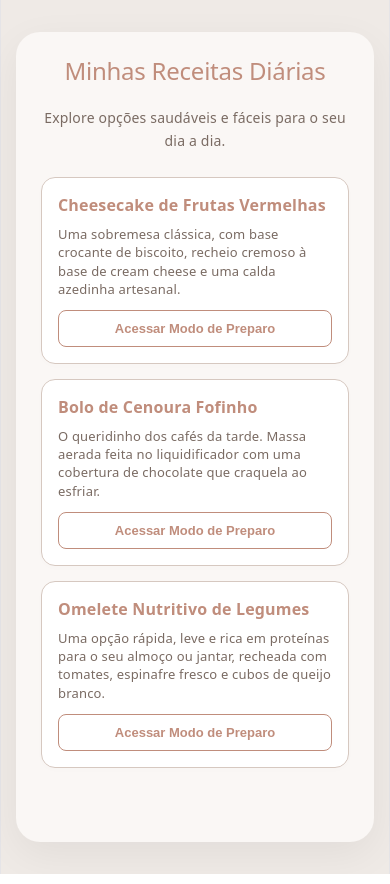
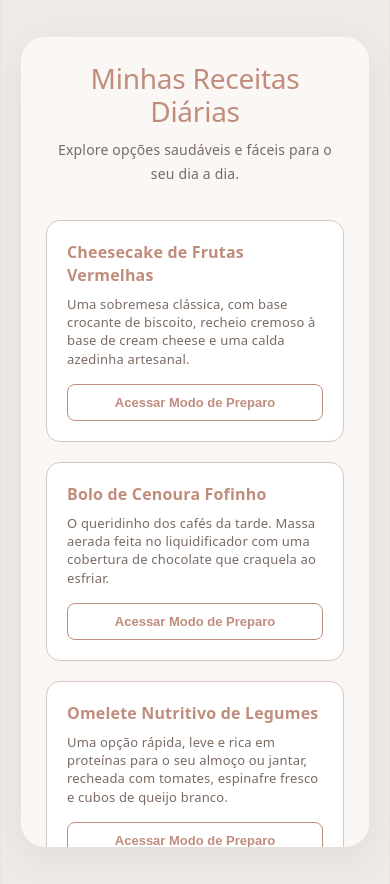
Before and after one commit to giuliasza/salvia-frontend, a React (Vite) app: page / in a window 390 px wide. Built offline with nearby package versions, Linux system fonts and the light colour scheme.

Commit message:
fix: responsividade e alert

```diff
--- a/src/App.jsx
+++ b/src/App.jsx
@@ -1,12 +1,14 @@
 import React, { useState, useRef, useEffect } from 'react';
 
+// Paleta de Cores do Figma (Soft / Terracota / Sage)
 const COLORS = {
-  bg: '#FAF7F5',       // Creme de fundo
-  terracotta: '#C08D7C', // Títulos, Destaques e Botões Principais
-  sage: '#8C9C84',      // Verde para feedback positivo e status
-  border: '#D6C8C0',    // Bordas delicadas dos cards
-  text: '#7A6B63',      // Texto principal acessível
-  inputBg: '#FFFFFF'    // Fundo dos campos de entrada
+  bg: '#FAF7F5',
+  terracotta: '#C08D7C',
+  sage: '#8C9C84',
+  border: '#D6C8C0',
+  text: '#7A6B63',
+  inputBg: '#FFFFFF',
+  error: '#D98E82'       // Terracota suave para avisos de erro
 };
 
 const RECIPES_DATA = {
@@ -27,12 +29,36 @@ const RECIPES_DATA = {
 };
 
 function App() {
+  // --- MONITOR DE RESPONSIVIDADE DINÂMICO ---
+  const [windowWidth, setWindowWidth] = useState(window.innerWidth);
+
+  useEffect(() => {
+    const handleResize = () => setWindowWidth(window.innerWidth);
+    window.addEventListener('resize', handleResize);
+    return () => window.removeEventListener('resize', handleResize);
+  }, []);
+
+  const isDesktop = windowWidth > 768;
+
+  // --- ESTADOS DE NAVEGAÇÃO ---
   const [currentPage, setCurrentPage] = useState('camuflagem');
   const [authMode, setAuthMode] = useState('signup');
   const [activeRecipe, setActiveRecipe] = useState(null);
   const [showUploadModal, setShowUploadModal] = useState(false);
   const [viewMode, setViewMode] = useState('list');
 
+  // --- ESTADO DO SISTEMA DE NOTIFICAÇÃO (TOAST) ---
+  const [toast, setToast] = useState({ show: false, message: '', type: 'success' });
+
+  // Função auxiliar para disparar avisos fluidos na tela
+  const triggerNotification = (message, type = 'success') => {
+    setToast({ show: true, message, type });
+    setTimeout(() => {
+      setToast(prev => ({ ...prev, show: false }));
+    }, 3500);
+  };
+
+  // --- ESTADOS DE SISTEMA E INPUTS ---
   const [carregando, setCarregando] = useState(false);
   const [progresso, setProgresso] = useState(0);
   const [arquivosReais, setArquivosReais] = useState([]);
@@ -40,17 +66,15 @@ function App() {
   const [regNome, setRegNome] = useState('');
   const [regCpf, setRegCpf] = useState('');
   const [regSenha, setRegSenha] = useState('');
-
   const [loginSenha, setLoginSenha] = useState('');
 
   const videoRef = useRef(null);
   const canvasRef = useRef(null);
 
-  const BACKEND_URL = "https://aegis-backendd.up.railway.app";
+  const BACKEND_URL = "https://5olqwefd.up.railway.app";
 
   const verificarSeExisteCadastro = () => {
-    const cadastro = localStorage.getItem('salvia_user_password');
-    return cadastro !== null;
+    return localStorage.getItem('salvia_user_password') !== null;
   };
 
   const handleVerReceita = (recipeKey) => {
@@ -69,26 +93,25 @@ function App() {
   const handleCadastro = (e) => {
     e.preventDefault();
     if (!regNome || !regCpf || !regSenha) {
-      alert("Por favor, preencha todos os campos.");
+      triggerNotification("Por favor, preencha todos os campos.", "error");
       return;
     }
     localStorage.setItem('salvia_user_name', regNome);
     localStorage.setItem('salvia_user_cpf', regCpf);
     localStorage.setItem('salvia_user_password', regSenha);
 
-    alert("Usuária registrada com sucesso no ID criptografado!");
+    triggerNotification("Perfil de acesso configurado com sucesso!", "success");
     setCurrentPage('vault');
   };
 
   const handleLogin = (e) => {
     e.preventDefault();
-    const senhaSalva = localStorage.getItem('salvia_user_password');
-
-    if (loginSenha === senhaSalva) {
+    if (loginSenha === localStorage.getItem('salvia_user_password')) {
+      triggerNotification("Chave validada. Bem-vinda de volta!", "success");
       setCurrentPage('vault');
       setLoginSenha('');
     } else {
-      alert("Senha incorreta. Acesso negado.");
+      triggerNotification("Chave de acesso incorreta. Tente novamente.", "error");
     }
   };
 
@@ -130,14 +153,16 @@ function App() {
 
       if (response.ok) {
         setTimeout(() => {
-          alert("Documento criptografado e salvo na Magalu Cloud!");
+          triggerNotification("Documento criptografado e salvo na Magalu Cloud!", "success");
           setShowUploadModal(false);
           setProgresso(0);
           carregarArquivosDoCofre();
         }, 500);
+      } else {
+        triggerNotification("Erro na validação do arquivo pelo servidor.", "error");
       }
     } catch (error) {
-      alert("Erro ao enviar arquivo para o servidor.");
+      triggerNotification("Falha de conexão. O servidor está offline?", "error");
     } finally {
       setCarregando(false);
     }
@@ -173,9 +198,12 @@ function App() {
         document.body.appendChild(link);
         link.click();
         document.body.removeChild(link);
+        triggerNotification("Download iniciado com segurança!", "success");
+      } else {
+        triggerNotification("Não foi possível obter a autorização de download.", "error");
       }
     } catch (error) {
-      alert("Erro ao baixar o arquivo.");
+      triggerNotification("Erro ao processar o download do arquivo.", "error");
     }
   };
 
@@ -186,33 +214,84 @@ function App() {
     }
   }, [viewMode, showUploadModal]);
 
+  // --- ESTILOS DE CONTAINER RESPONSIVOS ---
+  const dynamicContainerStyle = {
+    backgroundColor: COLORS.bg,
+    width: '100%',
+    maxWidth: isDesktop ? '1000px' : '420px',
+    height: isDesktop ? 'auto' : '90vh',
+    minHeight: isDesktop ? '680px' : 'auto',
+    borderRadius: '24px',
+    padding: isDesktop ? '40px' : '25px',
+    boxShadow: '0px 12px 40px rgba(0, 0, 0, 0.06)',
+    display: 'flex',
+    flexDirection: 'column',
+    position: 'relative',
+    overflowY: 'auto',
+    transition: 'all 0.3s ease'
+  };
+
+  // --- ESTILO DO COMPONENTE TOAST CUSTOMIZADO ---
+  const toastStyle = {
+    position: 'absolute',
+    top: '20px',
+    left: '50%',
+    transform: 'translateX(-50%)',
+    backgroundColor: toast.type === 'success' ? COLORS.sage : COLORS.error,
+    color: 'white',
+    padding: '12px 24px',
+    borderRadius: '12px',
+    boxShadow: '0 8px 24px rgba(0,0,0,0.08)',
+    zIndex: 1000,
+    fontSize: '14px',
+    fontWeight: '600',
+    textAlign: 'center',
+    width: '85%',
+    maxWidth: '380px',
+    transition: 'all 0.3s ease-in-out',
+    opacity: toast.show ? 1 : 0,
+    visibility: toast.show ? 'visible' : 'hidden'
+  };
+
   return (
     <div style={responsiveWrapperStyle}>
-      <div style={appContainerStyle}>
+      <div style={dynamicContainerStyle}>
 
+        {/* COMPONENTE DE NOTIFICAÇÃO EMBUTIDO (Adeus Alerts!) */}
+        <div style={toastStyle}>
+          {toast.type === 'success' ? '✓ ' : '⚠️ '} {toast.message}
+        </div>
+
+        {/* ================= TELA 1: CAMUFLAGEM (RECEITAS) ================= */}
         {currentPage === 'camuflagem' && (
           <div style={{ display: 'flex', flexDirection: 'column', height: '100%' }}>
             {!activeRecipe ? (
               <div>
-                <h2 style={{ color: COLORS.terracotta, marginBottom: '20px', fontWeight: '400', fontSize: '24px', textAlign: 'center' }}>
+                <h2 style={{ color: COLORS.terracotta, marginBottom: '10px', fontWeight: '400', fontSize: '28px', textAlign: 'center' }}>
                   Minhas Receitas Diárias
                 </h2>
-                <p style={{ color: COLORS.text, fontSize: '14px', marginBottom: '25px', textAlign: 'center' }}>Explore opções saudáveis e fáceis para o seu dia a dia.</p>
+                <p style={{ color: COLORS.text, fontSize: '14px', marginBottom: '35px', textAlign: 'center' }}>Explore opções saudáveis e fáceis para o seu dia a dia.</p>
 
+                <div style={{
+                  display: 'grid',
+                  gridTemplateColumns: isDesktop ? '1fr 1fr 1fr' : '1fr',
+                  gap: '20px'
+                }}>
                   {Object.keys(RECIPES_DATA).map((key) => (
                     <div key={key} style={recipeCardStyle}>
                       <h3 style={{ margin: '0 0 8px 0', color: COLORS.terracotta, fontSize: '16px' }}>{RECIPES_DATA[key].title}</h3>
-                    <p style={{ margin: '0 0 12px 0', color: COLORS.text, fontSize: '13px', lineHeight: '1.4' }}>{RECIPES_DATA[key].desc}</p>
+                      <p style={{ margin: '0 0 16px 0', color: COLORS.text, fontSize: '13px', lineHeight: '1.4', flex: 1 }}>{RECIPES_DATA[key].desc}</p>
                       <button onClick={() => handleVerReceita(key)} style={verReceitaBtn}>Acessar Modo de Preparo</button>
                     </div>
                   ))}
                 </div>
+              </div>
             ) : (
-              <div style={{ textAlign: 'left' }}>
+              <div style={{ textAlign: 'left', maxWidth: '700px', margin: '0 auto', width: '100%' }}>
                 <button onClick={() => setActiveRecipe(null)} style={{ ...verReceitaBtn, marginBottom: '20px', width: 'auto' }}>← Voltar para Lista</button>
                 <h2 style={{ color: COLORS.terracotta, margin: '0 0 15px 0' }}>{RECIPES_DATA[activeRecipe].title}</h2>
                 <h4 style={{ color: COLORS.text, margin: '20px 0 10px 0' }}>Passo a Passo:</h4>
-                <p style={{ color: COLORS.text, whiteSpace: 'pre-line', fontSize: '14px', lineHeight: '1.6', backgroundColor: '#FFF', padding: '15px', borderRadius: '12px', border: `1px solid ${COLORS.border}` }}>
+                <p style={{ color: COLORS.text, whiteSpace: 'pre-line', fontSize: '14px', lineHeight: '1.6', backgroundColor: '#FFF', padding: '20px', borderRadius: '12px', border: `1px solid ${COLORS.border}` }}>
                   {RECIPES_DATA[activeRecipe].prep}
                 </p>
               </div>
@@ -220,9 +299,11 @@ function App() {
           </div>
         )}
 
+        {/* ================= TELA 2: LOGIN / CADASTRO ================= */}
         {currentPage === 'auth' && (
-          <div style={{ display: 'flex', flexDirection: 'column', justifyContent: 'center', height: '100%', textAlign: 'left' }}>
-            <button onClick={() => setCurrentPage('camuflagem')} style={{ ...verReceitaBtn, marginBottom: '30px', width: 'auto' }}>← Cancelar</button>
+          <div style={{ display: 'flex', flexDirection: 'column', justifyContent: 'center', alignItems: 'center', height: '100%', minHeight: '450px' }}>
+            <div style={{ width: '100%', maxWidth: '400px', textAlign: 'left' }}>
+              <button onClick={() => setCurrentPage('camuflagem')} style={{ ...verReceitaBtn, marginBottom: '20px', width: 'auto' }}>← Cancelar</button>
 
               {authMode === 'signup' ? (
                 <form onSubmit={handleCadastro} style={formStyle}>
@@ -230,13 +311,13 @@ function App() {
                   <p style={{ color: COLORS.text, fontSize: '13px', marginBottom: '20px' }}>Configure seus dados básicos para salvar suas preferências culinárias.</p>
 
                   <label style={labelStyle}>Nome Completo</label>
-                <input type="text" value={regNome} onChange={(e) => setRegNome(e.target.value)} style={inputStyle} placeholder="Digite seu nome" />
+                  <input type="text" value={regNome} onChange={(e) => setRegNome(e.target.value)} style={inputStyle} placeholder="Digite seu nome" required />
 
                   <label style={labelStyle}>CPF (ID de Registro Único)</label>
-                <input type="text" value={regCpf} onChange={(e) => setRegCpf(e.target.value)} style={inputStyle} placeholder="000.000.000-00" />
+                  <input type="text" value={regCpf} onChange={(e) => setRegCpf(e.target.value)} style={inputStyle} placeholder="000.000.000-00" required />
 
                   <label style={labelStyle}>Criar Senha Numérica</label>
-                <input type="password" value={regSenha} onChange={(e) => setRegSenha(e.target.value)} style={inputStyle} placeholder="Digite sua senha de acesso" />
+                  <input type="password" value={regSenha} onChange={(e) => setRegSenha(e.target.value)} style={inputStyle} placeholder="Digite sua senha de acesso" required />
 
                   <button type="submit" style={submitBtnStyle}>Concluir e Entrar</button>
                 </form>
@@ -252,14 +333,16 @@ function App() {
                 </form>
               )}
             </div>
+          </div>
         )}
 
+        {/* ================= TELA 3: COFRE DIGITAL REAL ================= */}
         {currentPage === 'vault' && (
           <div style={{ display: 'flex', flexDirection: 'column', height: '100%' }}>
             <div style={{ display: 'flex', justifyContent: 'space-between', alignItems: 'center', marginBottom: '20px' }}>
               <div style={{ textAlign: 'left' }}>
                 <p style={{ margin: 0, fontSize: '13px', color: COLORS.text }}>Olá, {localStorage.getItem('salvia_user_name') || 'Usuária'}.</p>
-                <h2 style={{ margin: 0, color: COLORS.terracotta, fontSize: '22px', fontWeight: '600' }}>Meus Documentos</h2>
+                <h2 style={{ margin: 0, color: COLORS.terracotta, fontSize: '24px', fontWeight: '600' }}>Meus Documentos</h2>
               </div>
               <button onClick={() => setCurrentPage('camuflagem')} style={sairBtn}>SAIR</button>
             </div>
@@ -276,21 +359,28 @@ function App() {
               {arquivosReais.length} documento(s) salvos em ambiente soberano
             </p>
 
-            <div style={gridStyle}>
+            <div style={{
+              display: 'grid',
+              gridTemplateColumns: '1fr 1fr',
+              gap: '15px',
+              marginTop: '15px'
+            }}>
               <div style={cardStyle}><span style={{ fontSize: '20px' }}>📁</span><p style={cardTitleStyle}>Todos os Arquivos</p><span style={cardCountStyle}>{arquivosReais.length} Arq.</span></div>
               <div style={cardStyle}><span style={{ fontSize: '20px' }}>🛡️</span><p style={cardTitleStyle}>ID Usuária (CPF)</p><span style={{ ...cardCountStyle, color: COLORS.terracotta, fontWeight: '600' }}>{localStorage.getItem('salvia_user_cpf')}</span></div>
             </div>
 
-            <h4 style={{ color: COLORS.terracotta, marginTop: '25px', textAlign: 'left', marginBottom: '10px' }}>Arquivos Criptografados</h4>
+            <h4 style={{ color: COLORS.terracotta, marginTop: '30px', textAlign: 'left', marginBottom: '10px' }}>Arquivos Criptografados</h4>
 
             <div style={{ flex: 1, overflowY: 'auto', marginBottom: '60px' }}>
               {arquivosReais.length === 0 ? (
-                <p style={{ color: '#aaa', fontSize: '13px', textAlign: 'left', fontStyle: 'italic' }}>Nenhum documento armazenado em nuvem.</p>
+                <p style={{ color: '#aaa', fontSize: '13px', textAlign: 'left', fontStyle: 'italic', marginTop: '10px' }}>Nenhum documento armazenado em nuvem.</p>
               ) : (
                 arquivosReais.map((arq) => (
                   <div key={arq.key} style={fileItemStyle}>
-                    <div style={{ textAlign: 'left', maxWidth: '70%' }}>
-                      <p style={{ margin: 0, fontWeight: '500', color: COLORS.text, overflow: 'hidden', textOverflow: 'ellipsis', whiteSpace: 'nowrap' }}>📄 {arq.key.length > 37 ? arq.key.substring(37) : arq.key}</p>
+                    <div style={{ textAlign: 'left', maxWidth: '75%' }}>
+                      <p style={{ margin: 0, fontWeight: '500', color: COLORS.text, overflow: 'hidden', textOverflow: 'ellipsis', whiteSpace: 'nowrap' }}>
+                        📄 {arq.key.split('/').pop().length > 37 ? arq.key.split('/').pop().substring(37) : arq.key.split('/').pop()}
+                      </p>
                       <span style={{ fontSize: '10px', color: '#aaa' }}>{(arq.tamanho / 1024).toFixed(1)} KB</span>
                     </div>
                     <button onClick={() => baixarDocumentoReal(arq.key)} style={baixarBtnStyle}>Baixar</button>
@@ -301,6 +391,7 @@ function App() {
 
             <button onClick={() => setShowUploadModal(true)} style={fabStyle}>+</button>
 
+            {/* MODAL DE ENVIOS */}
             {showUploadModal && (
               <div style={modalOverlay}>
                 <div style={modalContent}>
@@ -310,7 +401,7 @@ function App() {
                         <input type="file" onChange={handleFileUpload} style={{ display: 'none' }} />
                         <div style={{ fontSize: '40px', marginBottom: '10px' }}>📁</div>
                         <p style={{ margin: '0 0 15px 0', fontSize: '14px' }}>Selecione um arquivo local ou tire uma foto</p>
-                        <button onClick={(e) => { e.preventDefault(); setViewMode('camera'); }} style={cameraToggleBtn}>Usar Câmera NVD</button>
+                        <button onClick={(e) => { e.preventDefault(); setViewMode('camera'); }} style={cameraToggleBtn}>Usar Câmera AEGIS</button>
                       </label>
                     ) : (
                       <div style={{ width: '100%', textAlign: 'center' }}>
@@ -343,31 +434,29 @@ function App() {
   );
 }
 
-const responsiveWrapperStyle = { backgroundColor: '#EFEAE6', minHeight: '100vh', display: 'flex', justifyContent: 'center', alignItems: 'center', padding: '15px' };
-const appContainerStyle = { backgroundColor: COLORS.bg, width: '100%', maxWidth: '420px', height: '90vh', maxHeight: '820px', borderRadius: '24px', padding: '25px', boxShadow: '0px 12px 40px rgba(0, 0, 0, 0.06)', display: 'flex', flexDirection: 'column', position: 'relative', overflowY: 'auto' };
-const recipeCardStyle = { backgroundColor: 'white', border: `1px solid ${COLORS.border}`, borderRadius: '14px', padding: '16px', marginBottom: '15px', textAlign: 'left', boxShadow: '0 2px 8px rgba(0,0,0,0.01)' };
-const verReceitaBtn = { width: '100%', padding: '10px 15px', backgroundColor: 'transparent', border: `1px solid ${COLORS.terracotta}`, color: COLORS.terracotta, borderRadius: '8px', cursor: 'pointer', fontWeight: '600', fontSize: '13px', transition: '0.2s' };
-const verBtnSecret = { ...verReceitaBtn, borderColor: COLORS.terracotta, color: COLORS.terracotta };
-const sairBtn = { border: `1.5px solid ${COLORS.terracotta}`, borderRadius: '8px', padding: '6px 14px', color: COLORS.terracotta, fontWeight: '600', fontSize: '11px', backgroundColor: 'transparent', cursor: 'pointer' };
+// --- CONFIGURAÇÕES DE ESTILO COMPLEMENTARES ---
+const responsiveWrapperStyle = { backgroundColor: '#EFEAE6', minHeight: '100vh', display: 'flex', justifyContent: 'center', alignItems: 'center', padding: '20px' };
+const recipeCardStyle = { backgroundColor: 'white', border: `1px solid ${COLORS.border}`, borderRadius: '14px', padding: '20px', textAlign: 'left', display: 'flex', flexDirection: 'column', boxShadow: '0 2px 8px rgba(0,0,0,0.01)' };
+const verReceitaBtn = { width: '100%', padding: '10px 15px', backgroundColor: 'transparent', border: `1px solid ${COLORS.terracotta}`, color: COLORS.terracotta, borderRadius: '8px', cursor: 'pointer', fontWeight: '600', fontSize: '13px' };
+const sairBtn = { border: `1.5px solid ${COLORS.terracotta}`, borderRadius: '8px', padding: '6px 14px', color: COLORS.terracotta, fontWeight: '600', fontSize: '12px', backgroundColor: 'transparent', cursor: 'pointer' };
 const searchStyle = { width: '100%', padding: '12px 40px 12px 15px', borderRadius: '12px', border: `1.5px solid ${COLORS.border}`, backgroundColor: COLORS.inputBg, color: COLORS.text, fontSize: '14px', outline: 'none', boxSizing: 'border-box' };
 const storageBarStyle = { height: '8px', backgroundColor: '#EFEAE6', borderRadius: '4px', overflow: 'hidden', marginTop: '15px' };
 const storageFillStyle = { height: '100%', transition: '0.5s' };
-const gridStyle = { display: 'grid', gridTemplateColumns: '1fr 1fr', gap: '12px', marginTop: '15px' };
-const cardStyle = { backgroundColor: 'white', border: `1px solid ${COLORS.border}`, borderRadius: '16px', padding: '12px 15px', textAlign: 'left', display: 'flex', flexDirection: 'column', gap: '4px' };
+const cardStyle = { backgroundColor: 'white', border: `1px solid ${COLORS.border}`, borderRadius: '16px', padding: '15px', textAlign: 'left', display: 'flex', flexDirection: 'column', gap: '4px' };
 const cardTitleStyle = { margin: 0, fontSize: '13px', fontWeight: '500', color: COLORS.text };
 const cardCountStyle = { fontSize: '11px', color: '#aaa' };
 const fileItemStyle = { display: 'flex', justifyContent: 'space-between', alignItems: 'center', padding: '12px 0', borderBottom: `1px solid ${COLORS.border}` };
 const baixarBtnStyle = { backgroundColor: 'transparent', border: `1px solid ${COLORS.sage}`, color: COLORS.sage, borderRadius: '6px', padding: '4px 10px', fontSize: '12px', cursor: 'pointer', fontWeight: 'bold' };
 const fabStyle = { position: 'absolute', bottom: '20px', right: '20px', width: '54px', height: '54px', borderRadius: '27px', backgroundColor: COLORS.terracotta, color: 'white', fontSize: '28px', border: 'none', cursor: 'pointer', boxShadow: '0 4px 12px rgba(192,141,124,0.4)', display: 'flex', alignItems: 'center', justifyContent: 'center' };
 const modalOverlay = { position: 'absolute', top: 0, left: 0, right: 0, bottom: 0, backgroundColor: 'rgba(0,0,0,0.3)', display: 'flex', alignItems: 'center', justifyContent: 'center', padding: '20px', zIndex: 100, borderRadius: '24px' };
-const modalContent = { backgroundColor: COLORS.bg, padding: '20px', borderRadius: '20px', width: '100%' };
+const modalContent = { backgroundColor: COLORS.bg, padding: '20px', borderRadius: '20px', width: '100%', maxWidth: '400px' };
 const modalDashStyle = { backgroundColor: 'white', padding: '15px', borderRadius: '16px', border: `1px solid ${COLORS.border}` };
 const uploadAreaStyle = { border: `1.5px dashed ${COLORS.terracotta}`, borderRadius: '12px', padding: '30px 15px', display: 'flex', flexDirection: 'column', alignItems: 'center', textAlign: 'center', color: COLORS.terracotta, cursor: 'pointer' };
 const cameraToggleBtn = { marginTop: '5px', backgroundColor: 'transparent', border: `1px solid ${COLORS.terracotta}`, color: COLORS.terracotta, borderRadius: '6px', padding: '6px 12px', fontSize: '12px', cursor: 'pointer' };
 const actionBtn = { width: '100%', padding: '12px', borderRadius: '10px', border: 'none', backgroundColor: COLORS.sage, color: 'white', marginTop: '10px', fontWeight: 'bold', cursor: 'pointer' };
 const cancelBtn = { flex: 1, padding: '10px', borderRadius: '10px', border: `1.5px solid ${COLORS.border}`, backgroundColor: 'transparent', color: COLORS.text, cursor: 'pointer', fontSize: '13px' };
 
-const formStyle = { display: 'flex', flexDirection: 'column', gap: '12px', backgroundColor: 'white', padding: '20px', borderRadius: '16px', border: `1px solid ${COLORS.border}` };
+const formStyle = { display: 'flex', flexDirection: 'column', gap: '12px', backgroundColor: 'white', padding: '25px', borderRadius: '16px', border: `1px solid ${COLORS.border}`, boxShadow: '0 4px 12px rgba(0,0,0,0.01)' };
 const labelStyle = { fontSize: '12px', fontWeight: '600', color: COLORS.text, marginBottom: '-4px' };
 const inputStyle = { padding: '10px 12px', borderRadius: '8px', border: `1px solid ${COLORS.border}`, outline: 'none', fontSize: '14px', color: COLORS.text };
 const submitBtnStyle = { padding: '12px', backgroundColor: COLORS.terracotta, color: 'white', border: 'none', borderRadius: '8px', cursor: 'pointer', fontWeight: 'bold', fontSize: '14px', marginTop: '10px' };
```
Lines whose indentation alone changed are shown as unchanged.
